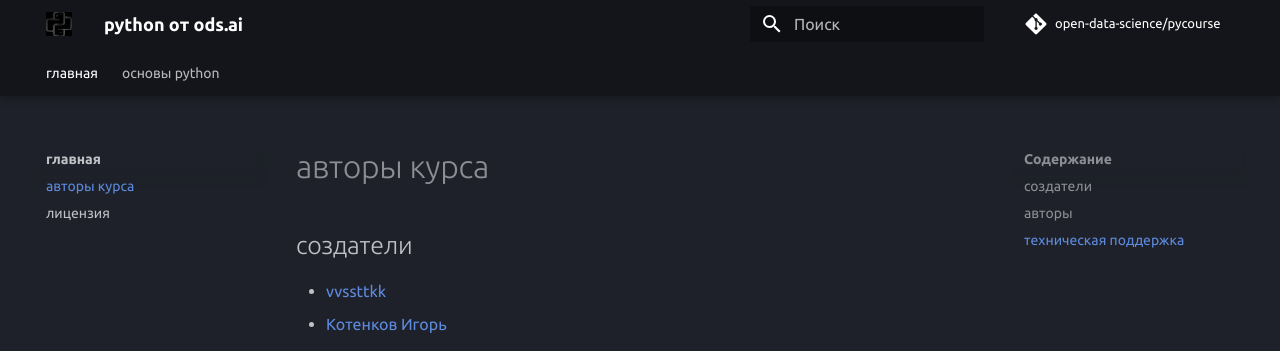
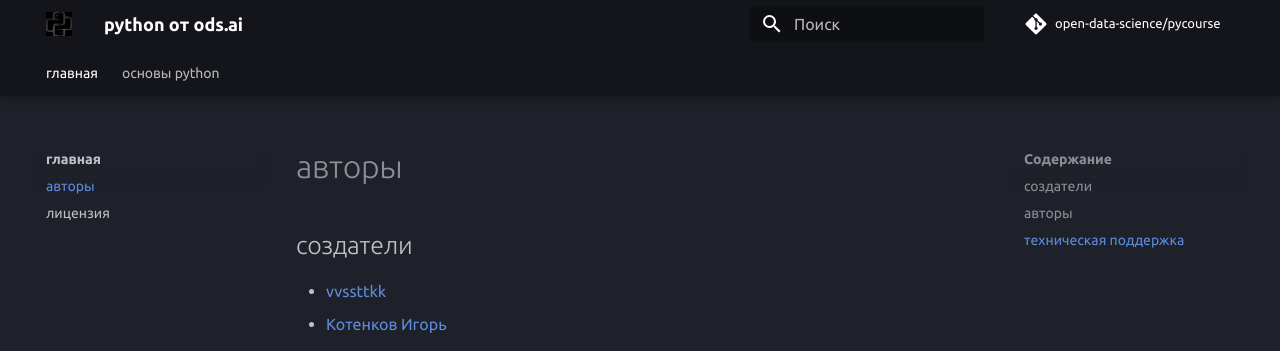
Before and after one commit to open-data-science/pycourse, an MkDocs documentation site: the page built from docs/authors.md, in a window 1280 px wide. Shown: the top 351 px of the page. Built offline with MkDocs 1.6.1 and Material for MkDocs 9.7.7, drawn with Linux system fonts in a browser that asks for light colours; comment, search, counter and statistics services are not loaded.

Commit message:
update header for authors

```diff
--- a/docs/authors.md
+++ b/docs/authors.md
@@ -1,4 +1,4 @@
-# авторы курса
+# авторы
 
 ## создатели
 
```
